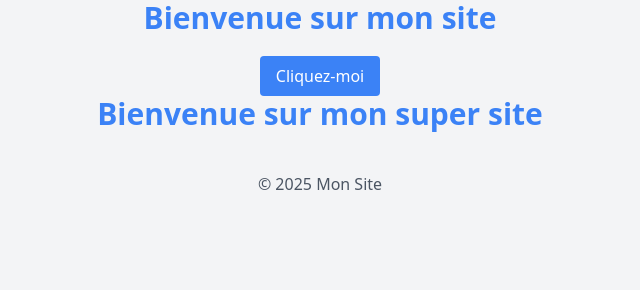
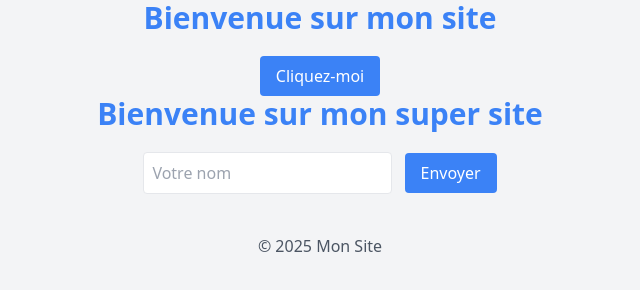
Before and after one commit to omar-el-moujahid/DevOps-TD1-git, a plain HTML site: page index.html in a window 1280 px wide. Shown: the whole page, without its empty margins (320-960 px from the left). Drawn offline with nearby package versions, Linux system fonts and the light colour scheme.

Commit message:
ajout du form

```diff
--- a/index.html
+++ b/index.html
@@ -15,6 +15,11 @@
 <h1 class="text-3xl font-bold text-blue-500">
 Bienvenue sur mon super site
 </h1>
+<form
+ class="mt-5">
+    <input type="text" placeholder="Votre nom" class="border p-2 rounded">
+    <button class="ml-2 px-4 py-2 bg-blue-500 text-white rounded">Envoyer</button>
+</form>
 
 <footer class="mt-10 text-gray-600">&#169; 2025 Mon Site</footer>
 </body>
```
